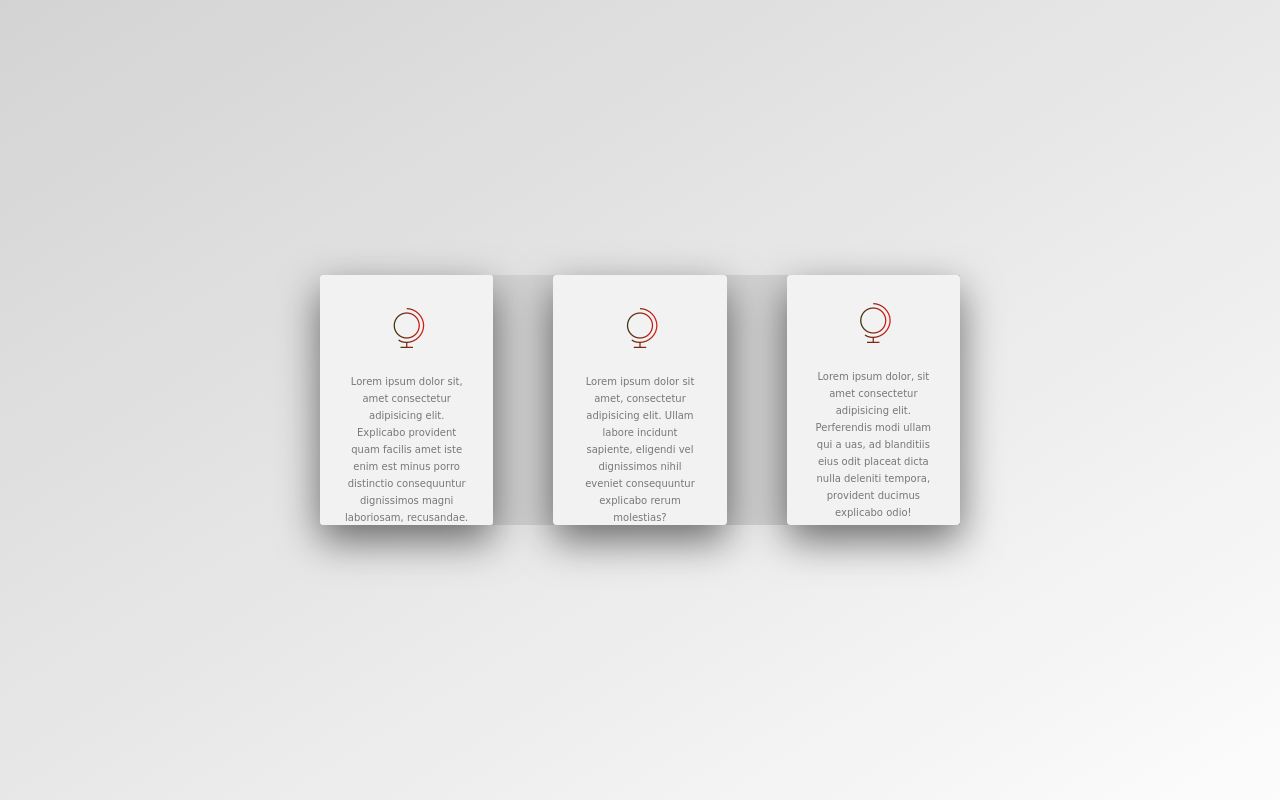
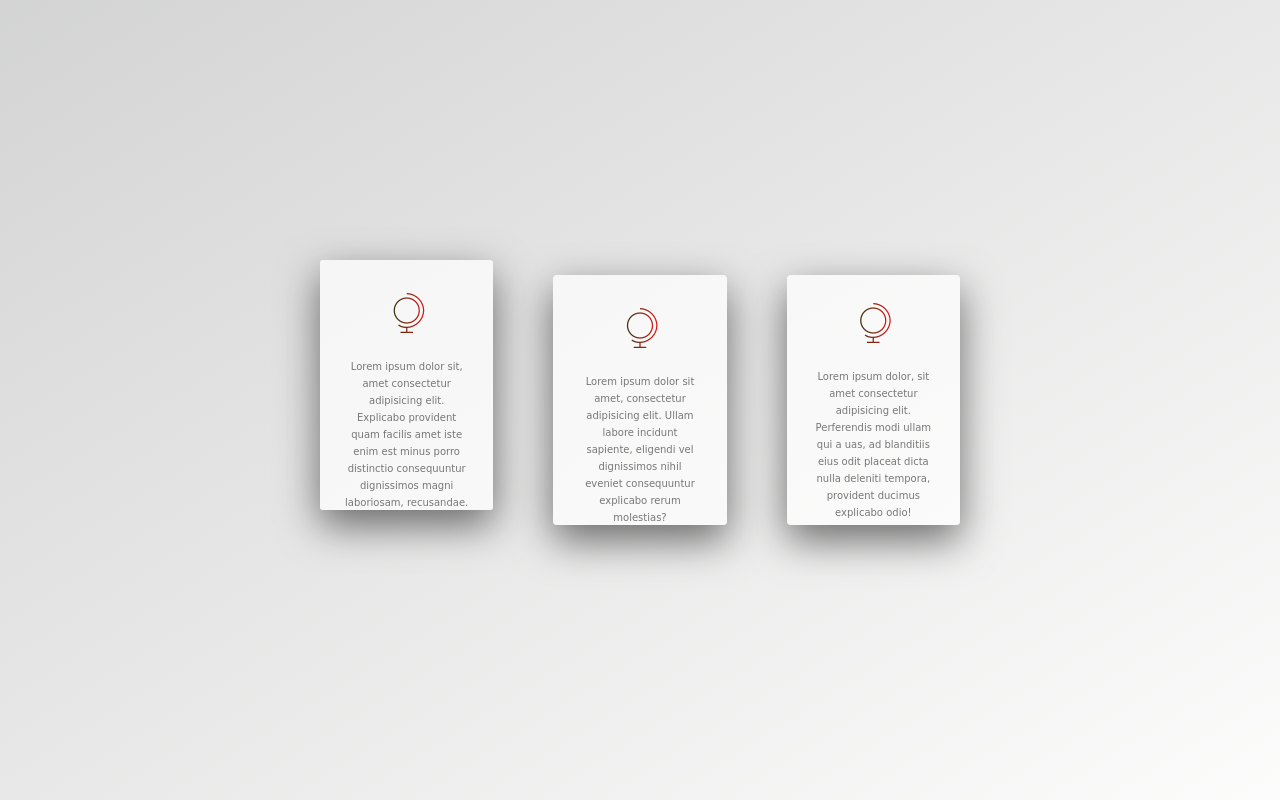
Before and after one commit to rodprogramdev/rbsrental, a plain HTML site: page index.html in a window 1280 px wide. In both pictures the pointer is over the element 406 px from the left and 2880 px from the top of the page. Shown: the part 2480-3280 px from the top of the page. Drawn offline with Linux system fonts and the light colour scheme; a web font is replaced by a local one.

Commit message:
add transition effect into pricing section cards

```diff
--- a/css/style.css
+++ b/css/style.css
@@ -529,7 +529,7 @@ p{
 .pricing-container{
             position: absolute;
             max-width: 1140px;
-            background-color:rgb(211, 211, 211);
+            /*background-color:rgb(211, 211, 211);*/
             margin: 0 auto;
             margin-bottom: 80px;
             text-align:center;
@@ -563,8 +563,14 @@ p{
 
     padding: 25px;
     box-shadow: 0 15px 4rem rgba(0, 0, 0, 0.555);
+    transition: transition .3s;
+}
 
+.pricing__cards--1:hover{
+    transform: translateY(-1.5rem) scale(1);
+    cursor:pointer;
 }
+
 
 .pricing-cards__icon--1{
     font-size: 4rem;
@@ -573,7 +579,9 @@ p{
     background-image: linear-gradient(to right, rgb(19, 56, 10), rgb(236, 20, 20));
     -webkit-background-clip: text;
     color:transparent;
+
 }
+
 
 .pricing__cards--2{
 
@@ -583,6 +591,11 @@ p{
 
     padding: 25px;
     box-shadow: 0 15px 4rem rgba(0, 0, 0, 0.555);
+    transition: transition .3s;
+}
+.pricing__cards--2:hover{
+    transform: translateY(-1.5rem) scale(1);
+    cursor:pointer;
 }
 
 .pricing-cards__icon--2{
@@ -601,7 +614,12 @@ p{
 
     padding: 20px;
     box-shadow: 0 15px 4rem rgba(0, 0, 0, 0.555);
+    transition: transition .3s;
+}
 
+.pricing__cards--3:hover{
+    transform: translateY(-1.5rem) scale(1);
+    cursor:pointer;
 }
 
 .pricing-cards__icon--3{
```
